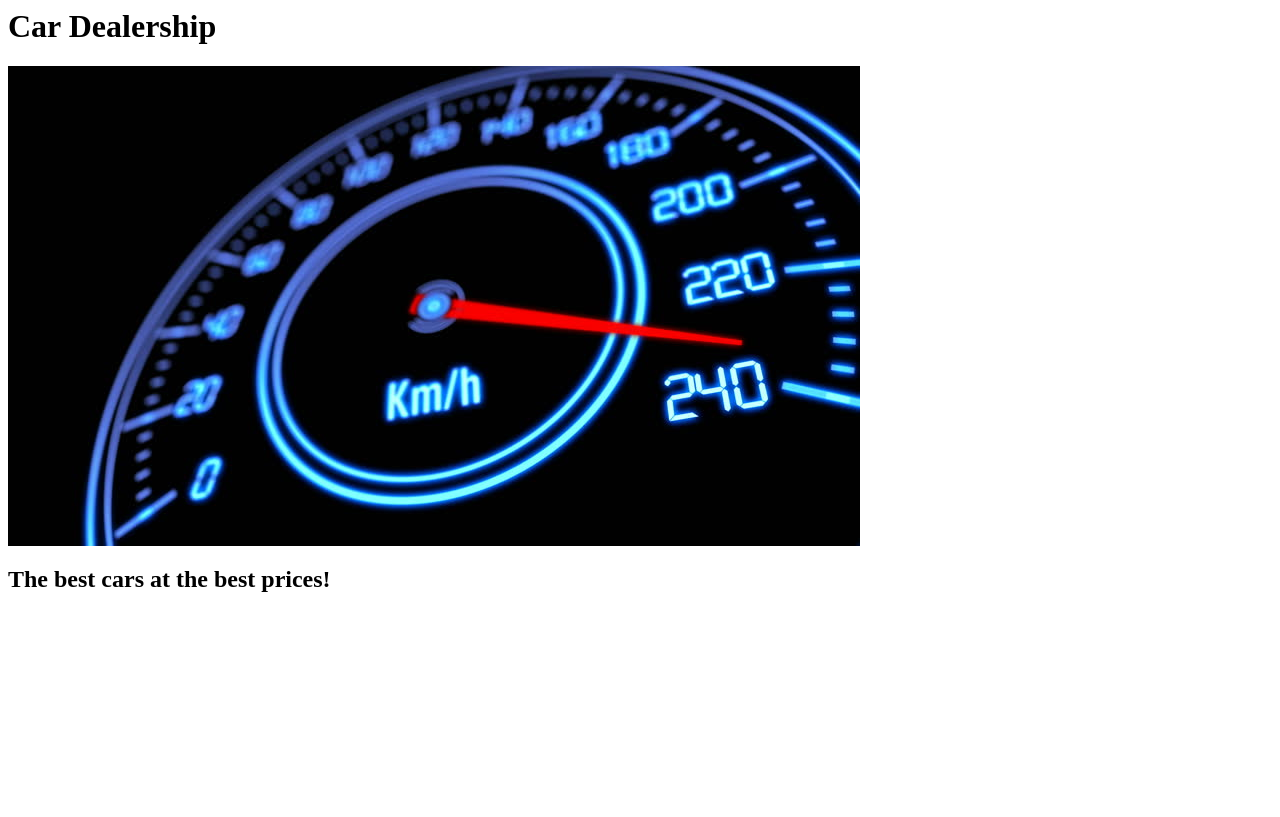
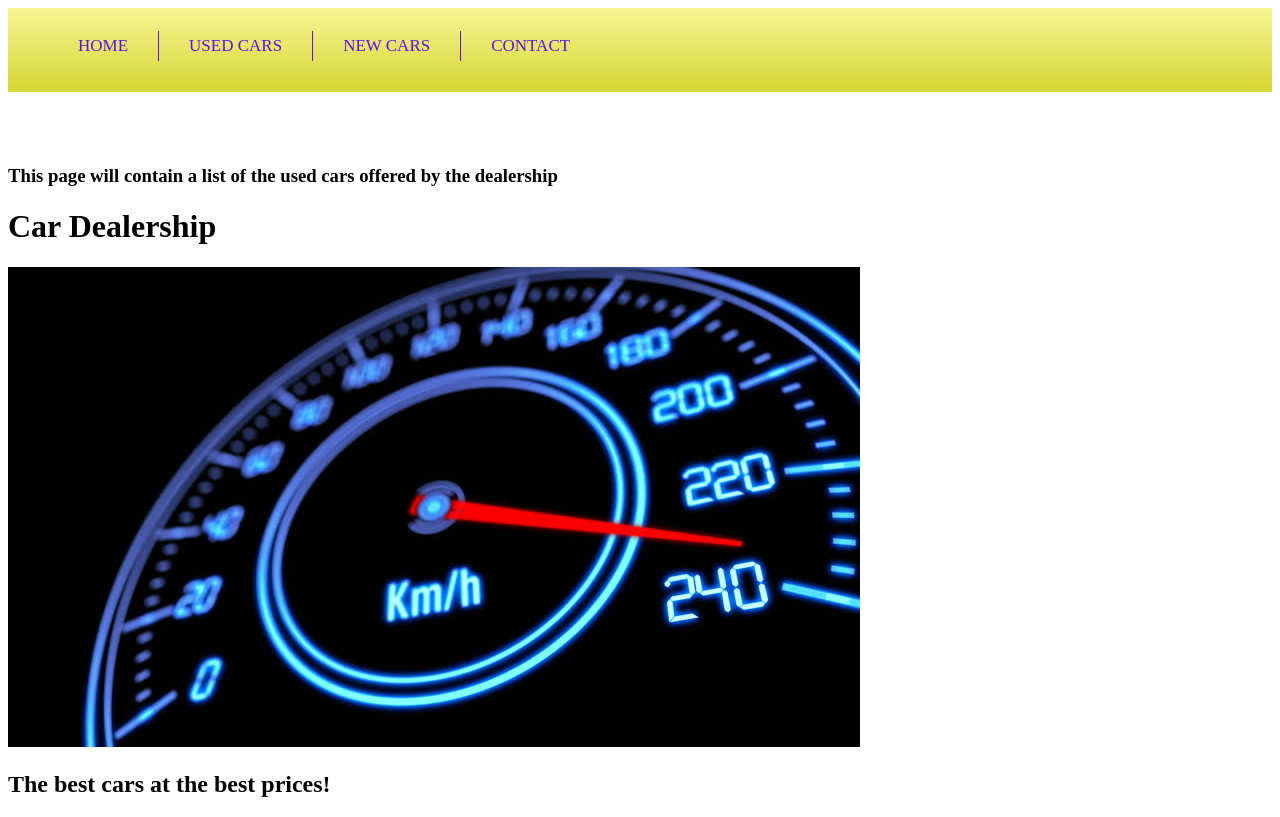
Before and after one commit to Zorvyn/newone, a plain HTML site: page index.html in a window 1280 px wide. Drawn offline with Linux system fonts and the light colour scheme.

Commit message:
Just updating

```diff
--- /dev/null
+++ b/UsedCars.html
@@ -0,0 +1,35 @@
+<!DOCTYPE html>
+<html>
+
+<head>
+	<meta content="text/html; charset=utf-8" http-equiv="Content-Type">
+	<title>Car Dealership Used Cars Page</title>
+	<link rel="stylesheet" href="./css/CarDealership.css">
+</head>
+
+<body>
+
+<!--
+Author: Id: Mr. Mangipudi
+Date: 13 Oct 2020
+This page has a list of used cars offerd by the dealership
+-->
+
+<div id="menu">
+	<ul>
+	    <li><a href="home.html"class="active" id="default">Home</a></li>
+	    <li><a href="UsedCars.html" id="usedcars">Used Cars</a></li>
+	    <li><a href="page3.html" id="NewCars">New Cars</a></li>
+	    <li><a href="page4.html" id="Contact">Contact</a></li>
+	</ul>
+</div>
+
+
+<br /> <br /><br />
+<h3>This page will contain a list of the used cars offered by the dealership</h3>
+
+
+
+</body>
+
+</html>
--- /dev/null
+++ b/css/CarDealership.css
@@ -0,0 +1,43 @@
+/*
+Author: Mr. Mangipudi
+Date: 13 Oct 2020
+This is the css page for the car dealership
+*/
+
+#menu{
+    height: 70px;
+   	background: linear-gradient(#F8F594, #D5D533);
+   	background: -webkit-linear-gradient(#F8F594, #D5D533);
+  	background: -o-linear-gradient(#F8F594, #D5D533);
+   	background: -moz-linear-gradient(#F8F594, #D5D533);
+    padding: 7px 0;
+}
+
+ul{
+    list-style: none;
+}
+
+#menu ul li{
+    float: left;
+    padding: 0 30px;
+    height: 30px;
+	border-right: 1px solid #5d12e7;
+}
+
+#menu ul li:last-child{
+    border-right: none;
+}
+
+#menu ul li a{
+    text-decoration: none;
+    text-transform: uppercase;
+    font-size: 17px;
+    color: #5d12e7;
+    line-height: 30px;
+}
+
+#menu ul li a:hover{
+font-size: 20px;
+font-weight: bold;
+color: #FF14DB;
+}
--- a/index.html
+++ b/index.html
@@ -1,6 +1,40 @@
-<h1>Car Dealership</h1>
+<!DOCTYPE html>
+<html>
 
-<img src="images/speed.jpg" />
+<head>
+    <meta content="text/html; charset=utf-8" http-equiv="Content-Type">
+    <title>Car Dealership Used Cars Page</title>
+    <link rel="stylesheet" href="./css/CarDealership.css">
+</head>
+
+<body>
+
+    <!--
+    Author: Id: Mr. Mangipudi
+    Date: 13 Oct 2020
+    This page has a list of used cars offerd by the dealership
+    -->
+
+    <div id="menu">
+        <ul>
+            <li><a href="home.html" class="active" id="default">Home</a></li>
+            <li><a href="UsedCars.html" id="usedcars">Used Cars</a></li>
+            <li><a href="page3.html" id="NewCars">New Cars</a></li>
+            <li><a href="page4.html" id="Contact">Contact</a></li>
+        </ul>
+    </div>
 
 
-<h2>The best cars at the best prices!</h2>
+    <br /> <br /><br />
+    <h3>This page will contain a list of the used cars offered by the dealership</h3>
+
+    <h1>Car Dealership</h1>
+
+    <img src="images/speed.jpg" />
+
+
+    <h2>The best cars at the best prices!</h2>
+
+</body>
+
+</html>
```
